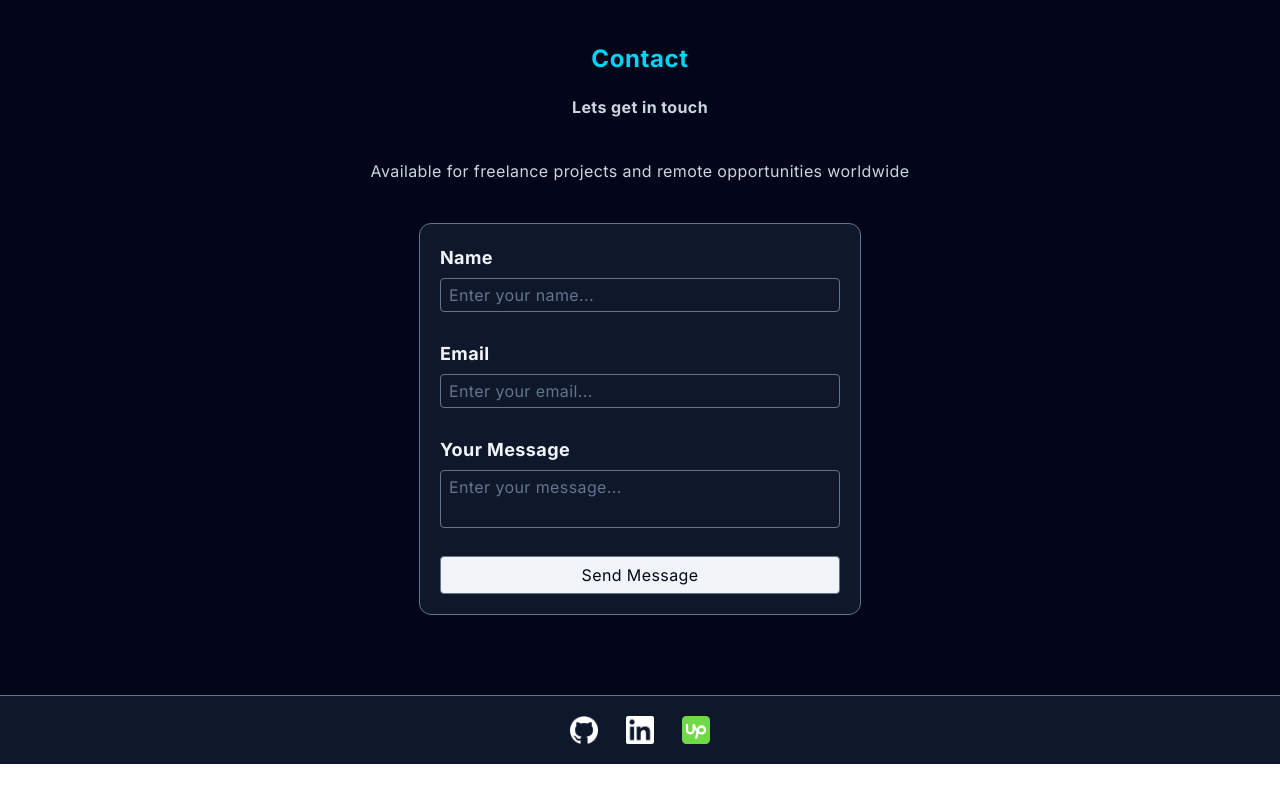
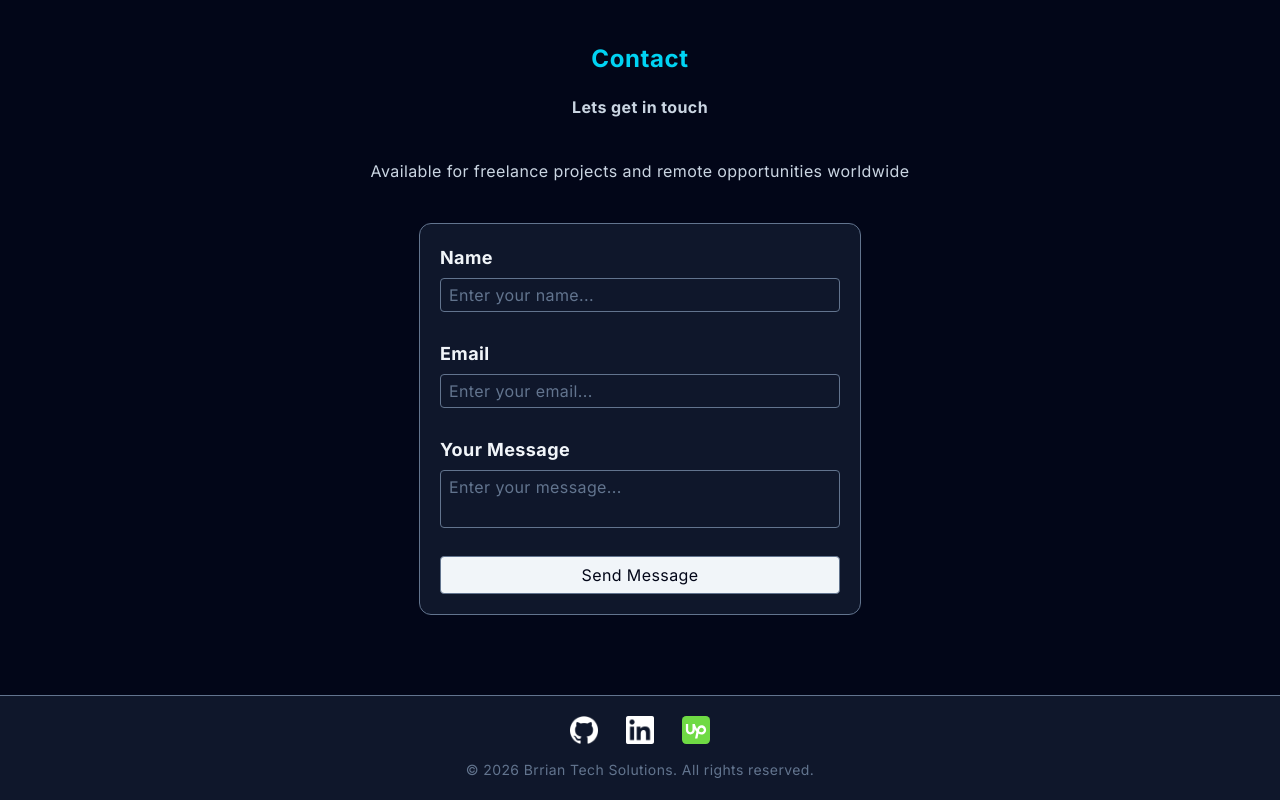
Before and after one commit to Brian9975/Brian-Kariuki, a React (Vite) app: page / in a window 1280 px wide. Shown: the part 3050-3850 px from the top of the page. Before the commit the page ends 3814 px from the top, so only its background shows below. Built offline with nearby package versions, Linux system fonts and the light colour scheme.

Commit message:
Finalized footer

```diff
--- a/src/App.tsx
+++ b/src/App.tsx
@@ -249,6 +249,8 @@ const name = form.current!.from_name.value.trim()
     </a>
   </div>
 </div>
+
+<p className="text-slate-500 mt-4 text-sm"> © 2026 Brrian Tech Solutions. All rights reserved.</p>
  </footer>
   </section>
 
```
